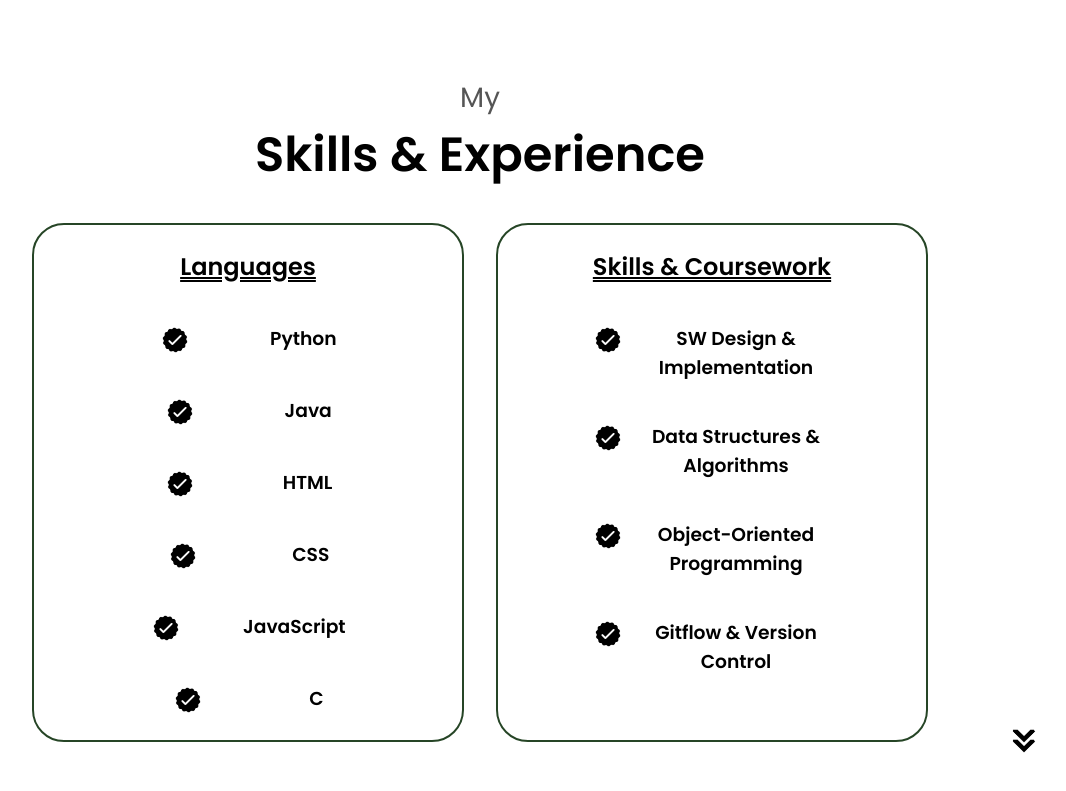
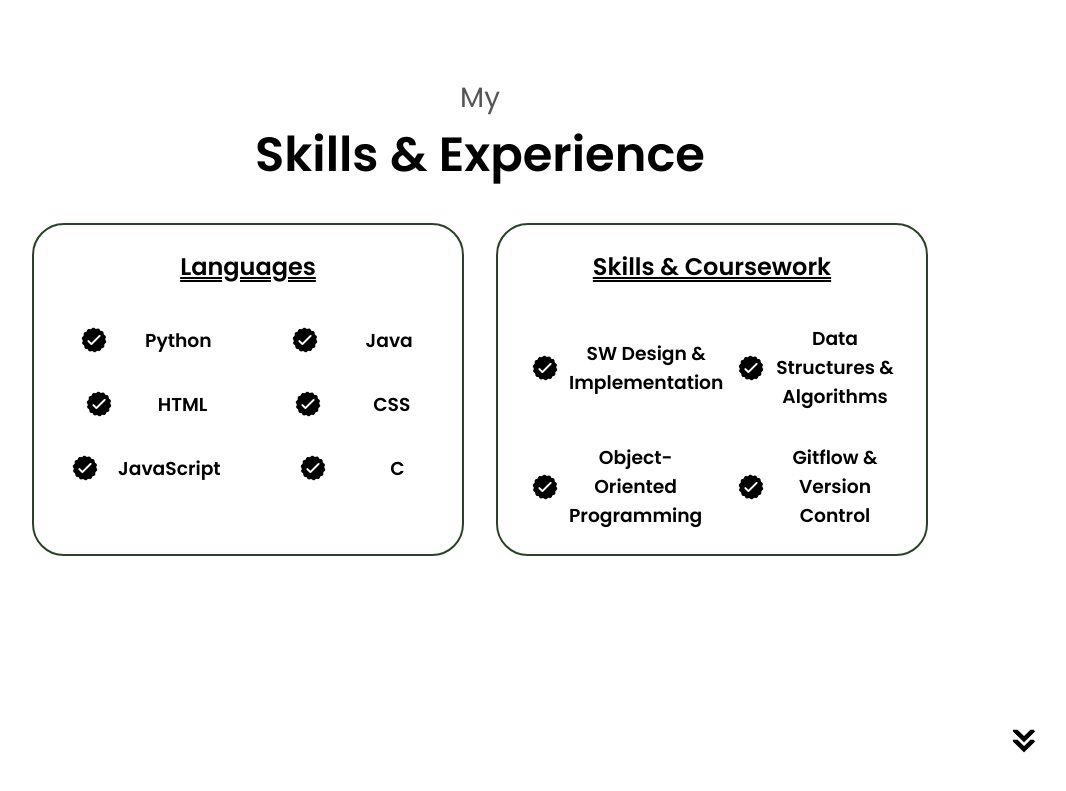
Before and after one commit to RodillasJavier/RodillasJavier.github.io, a plain HTML site: page index.html in a window 1280 px wide. Shown: the part 1363-2154 px from the top of the page, without its empty margins (160-1226 px from the left). Drawn offline with Linux system fonts and the light colour scheme.

Commit message:
Changing random formatting & messing with skills section layout
Grabbing snacks

```diff
--- a/style.css
+++ b/style.css
@@ -3,6 +3,7 @@
 /* GENERAL */
 
 @import url('https://fonts.googleapis.com/css2?family=Poppins:wght@300;400;500;600&display=swap');
+/* @import url('https://fonts.googleapis.com/css2?family=Jost:wght@300;400;500;600&display=swap'); */
 
 :root {
     --light-green: rgb(159, 223, 159);
@@ -355,21 +356,23 @@ section {
 
 article {
     display: flex;
+    align-items: center;
     justify-content: space-around;
-    width: 15rem;
-    gap: 1rem;
+    width: 10rem;
+    gap: 0.5rem;
 }
 
 .article-container {
     display: flex;
     flex-wrap: wrap;
     flex-direction: row;
-    gap: 2.5rem;
+    gap: 2rem;
     justify-content: space-around;
 }
 
 .experience-details-container {
     display: flex;
+    justify-content: center;
     flex-direction: column;
 }
 
```
Also changed, not shown: index.html (indentation only).
